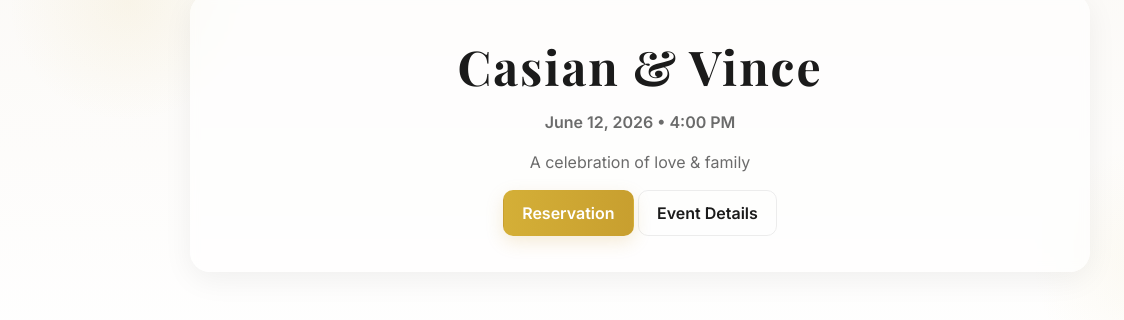
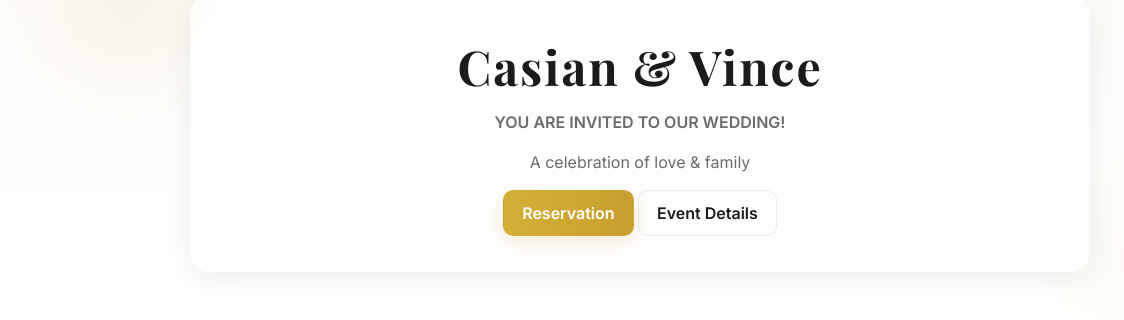
Before and after one commit to ceed-jay/Casian-Vince, a plain HTML site: page index.html in a window 1280 px wide. Shown: the part 86-406 px from the top of the page, 0-1124 px from the left. Drawn offline with nearby package versions, Linux system fonts and the light colour scheme.

Commit message:
Update index.html

```diff
--- a/index.html
+++ b/index.html
@@ -14,7 +14,7 @@
     <div class="hero-inner">
       <div class="names">
         <h1>Casian &amp; Vince</h1>
-        <p class="date">June 12, 2026 • 4:00 PM</p>
+        <p class="date">YOU ARE INVITED TO OUR WEDDING!</p>
       </div>
       <p class="tagline">A celebration of love &amp; family</p>
       <div class="hero-cta">
```
